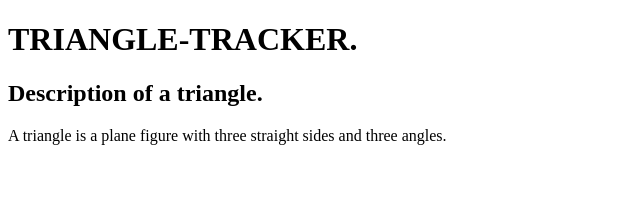
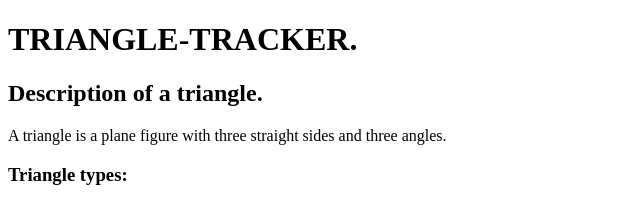
Before and after one commit to HILLARY-oti/Triangle-tracker, a plain HTML site: page index.html in a window 1280 px wide. Shown: the whole page, without its empty margins (0-640 px from the left). Drawn offline with Linux system fonts and the light colour scheme.

Commit message:
add header block elements

```diff
--- a/index.html
+++ b/index.html
@@ -7,5 +7,6 @@
     <h1>TRIANGLE-TRACKER.</h1>
     <h2>Description of a triangle.</h2>
     <p>A triangle is a plane figure with three straight sides and three angles.</p>
+    <h3>Triangle types:</h3>
   </body>
 </html>
```
